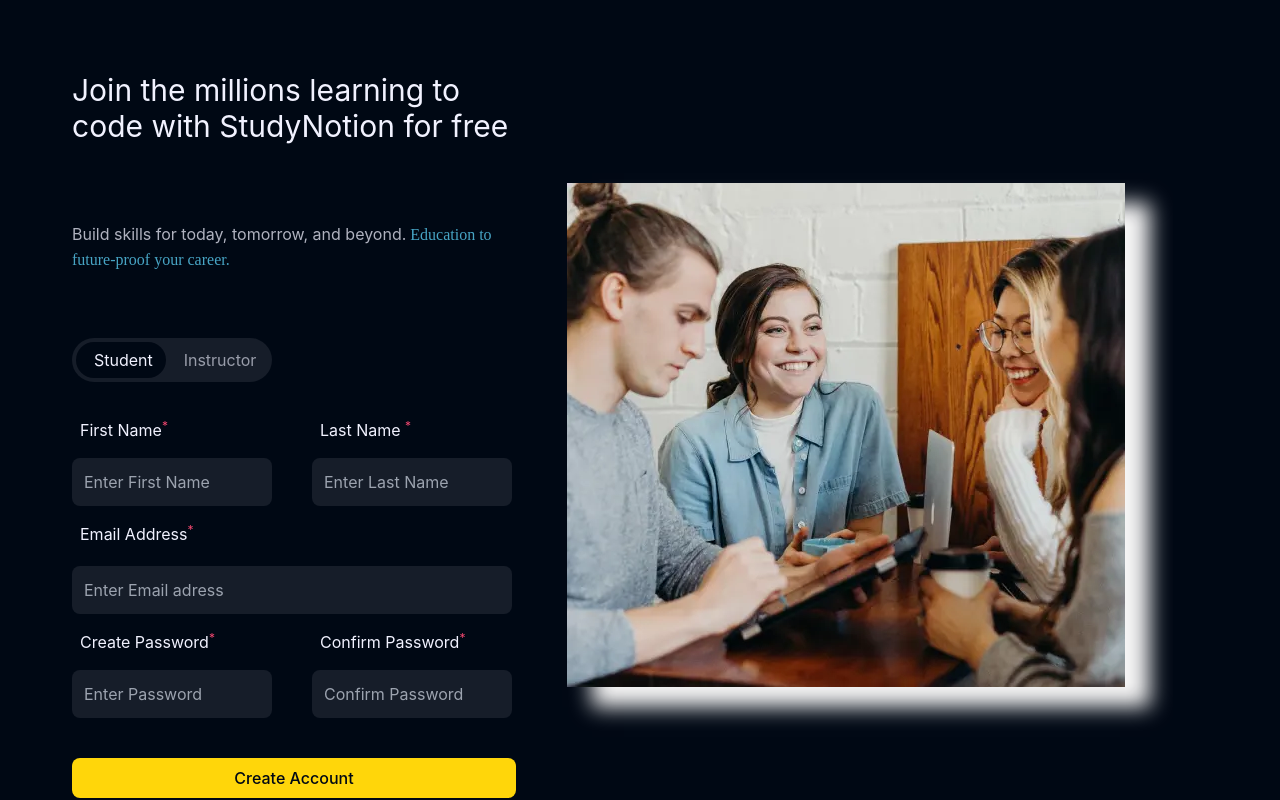
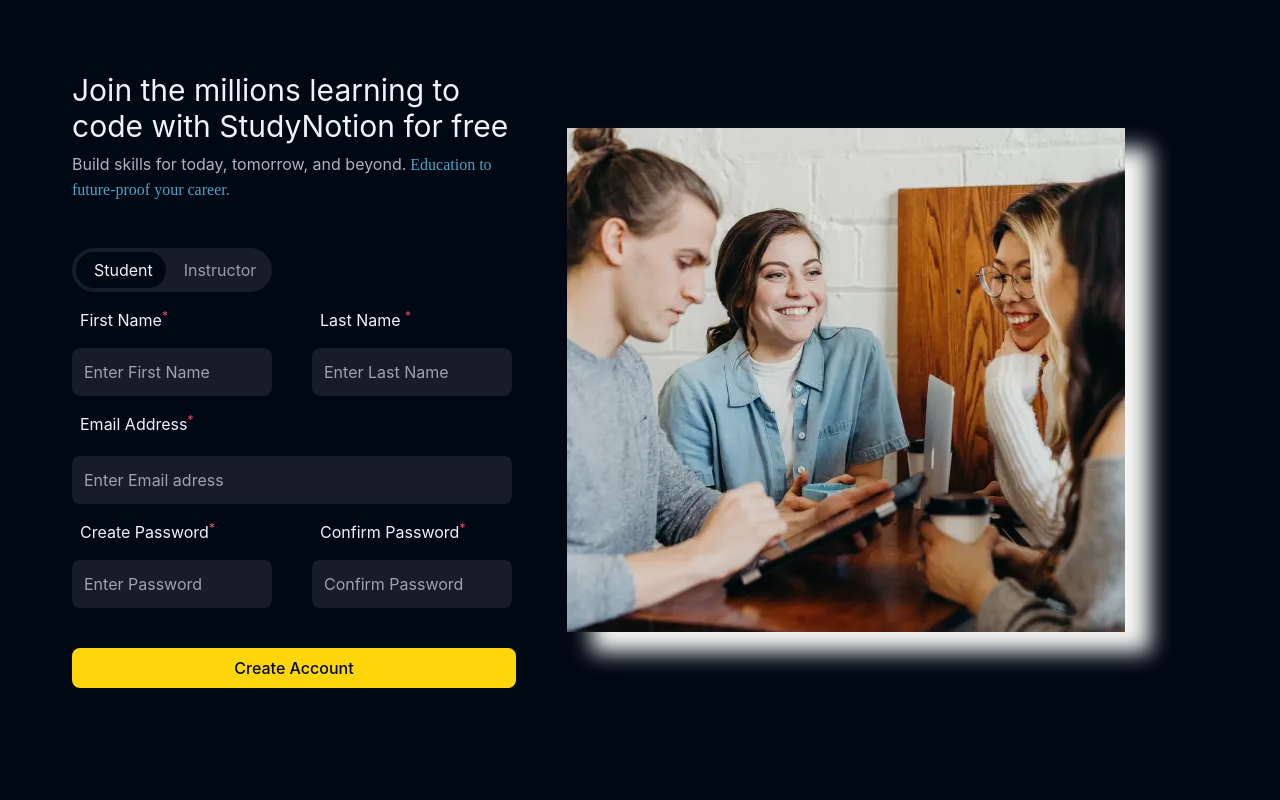
Before and after one commit to thimanshu756/Edtech, a React (Create React App) app: page /signup in a window 1280 px wide. Shown: the top 800 px of the page. Built offline with nearby package versions, Linux system fonts and the light colour scheme; the HTML template or start-up script is replaced by a standard one.

Commit message:
signup page updated

```diff
--- a/src/Pages/SignUp.jsx
+++ b/src/Pages/SignUp.jsx
@@ -7,14 +7,14 @@
   return (
     <div className=' w-11/12 bg-richblack-900 max-w-maxContent flex justify-between items-center p-10  mb-28 '>
         {/* form */}
-        <div className='flex w-[508px] p-[32px] flex-col gap-[36px] '>
+        <div className='flex w-[508px] p-[32px] flex-col gap-[16px] '>
         <div className=''>
             {
                     Instructor ? (<div className='flex flex-col gap-4 '>
                         <p className='text-richblack-5 font-inter text-4xl h-[50px] '>Welcome </p>
                         <p className='text-richblack-100 font-inter h-8 '>Discover your passions, <TextHighlight text={" Be Unstoppable "} /></p>
-                    </div>):(<div>
-                        <p className='text-richblack-5 font-inter text-3xl h-[150px] '> Join the millions learning to code with StudyNotion for free</p>
+                    </div>):(<div className='flex gap-2 flex-col'>
+                        <p className='text-richblack-5 font-inter text-3xl  '> Join the millions learning to code with StudyNotion for free</p>
                         <p className='text-richblack-100 font-inter h-20'>Build skills for today, tomorrow, and beyond.<TextHighlight text={" Education to future-proof your career."} /> </p>
                     </div>)
             }
```
